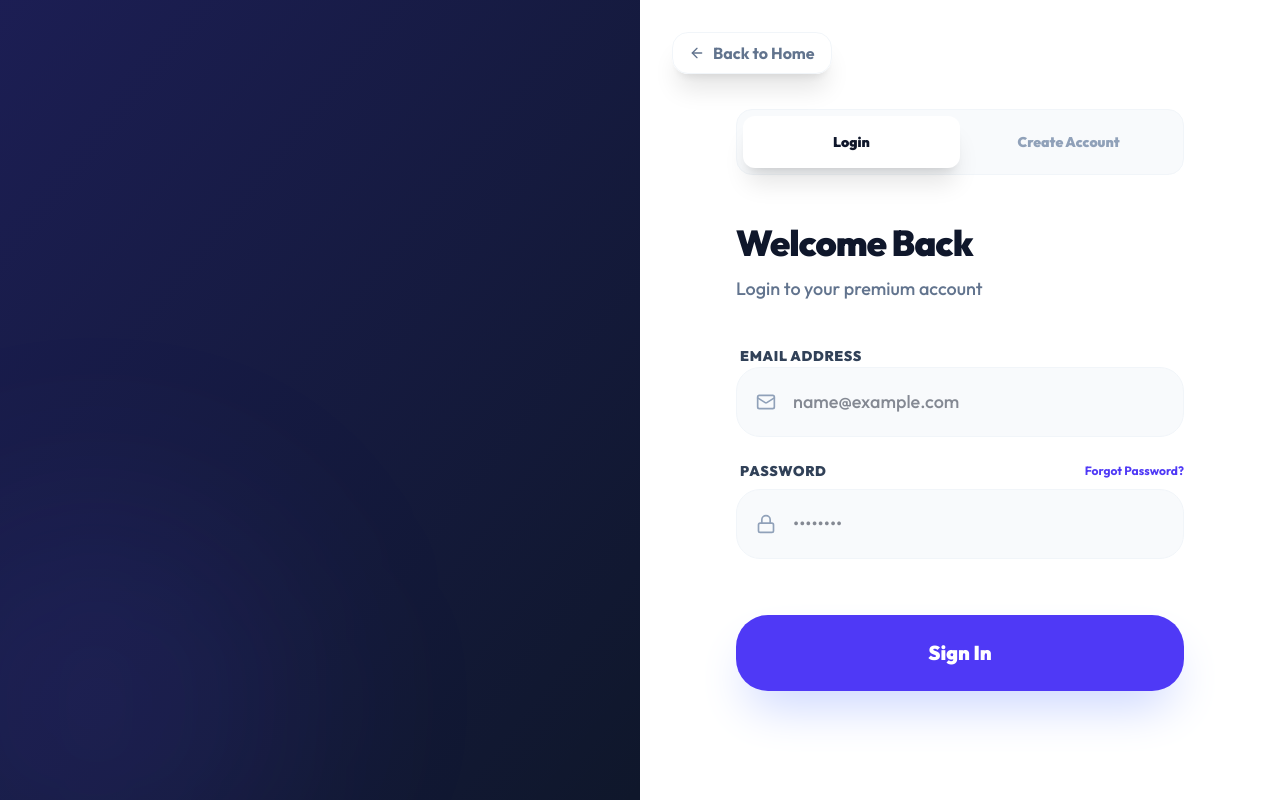
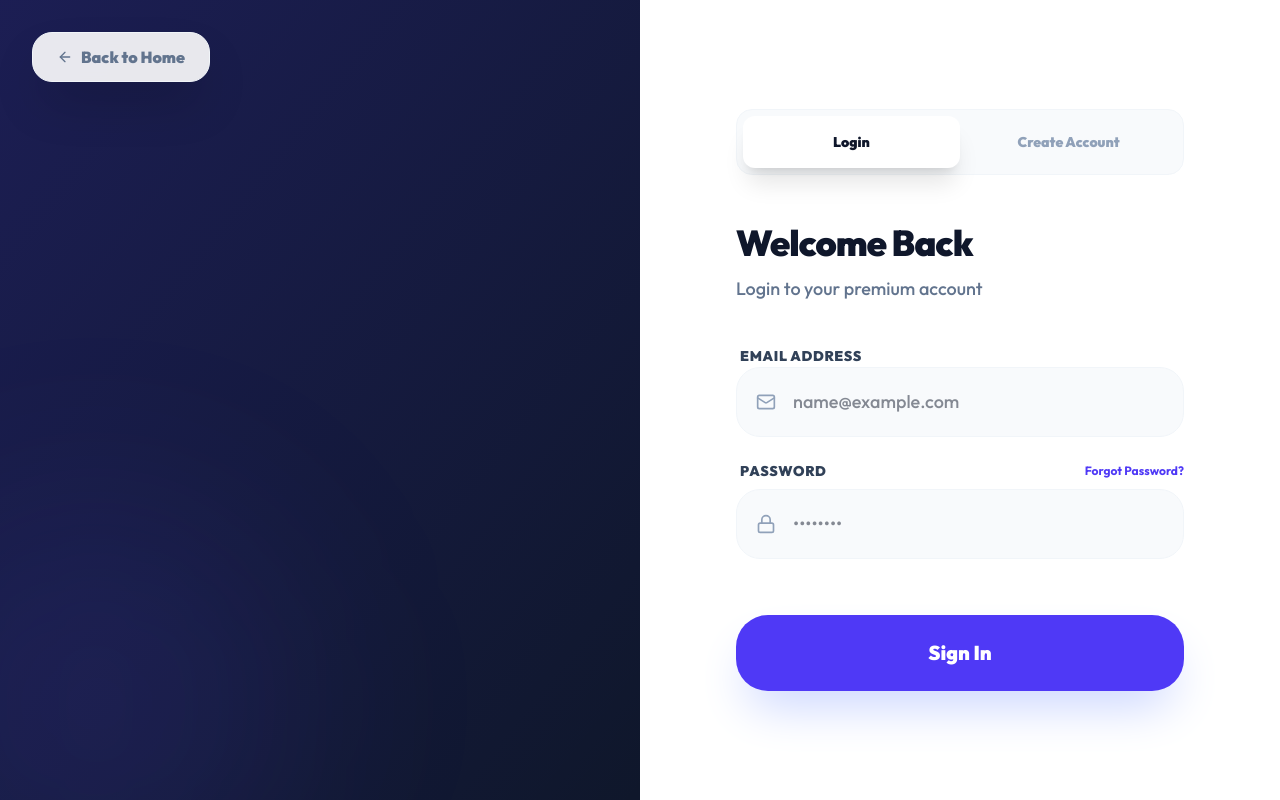
Before and after one commit to zingline-dev/Nexrova, a Next.js app in the folder Nexrova-web/: page /login in a window 1280 px wide. Built offline with nearby package versions, Linux system fonts and the light colour scheme.

Commit message:
Moved back button to global top-left corner

```diff
--- a/Nexrova-web/src/app/login/page.tsx
+++ b/Nexrova-web/src/app/login/page.tsx
@@ -45,6 +45,13 @@ export default function LoginPage() {
 
   return (
     <div className="min-h-screen bg-white flex relative overflow-hidden">
+      <Link
+        href="/"
+        className="fixed top-8 left-8 flex items-center gap-2 text-slate-500 font-black hover:text-indigo-600 transition-all bg-white/90 backdrop-blur-md px-6 py-3 rounded-[20px] border border-slate-100 shadow-2xl hover-lift z-[100]"
+      >
+        <ArrowRight className="w-4 h-4 rotate-180" /> Back to Home
+      </Link>
+
       {/* Visual Side (Hidden on Mobile) */}
       <div className="hidden lg:flex lg:w-1/2 bg-slate-900 relative items-center justify-center p-20 overflow-hidden">
         <div className="absolute top-0 left-0 w-full h-full bg-gradient-to-br from-indigo-600/20 to-transparent" />
@@ -79,12 +86,6 @@ export default function LoginPage() {
 
       {/* Form Side */}
       <div className="w-full lg:w-1/2 flex flex-col relative px-6 sm:px-12 lg:px-20 overflow-y-auto">
-        <Link
-          href="/"
-          className="fixed top-4 left-4 lg:absolute lg:top-8 lg:left-8 flex items-center gap-2 text-slate-500 font-bold hover:text-indigo-600 transition-all bg-white/80 backdrop-blur-md px-4 py-2 rounded-2xl border border-slate-100 shadow-xl hover-lift z-50"
-        >
-          <ArrowRight className="w-4 h-4 rotate-180" /> Back to Home
-        </Link>
 
         <div className="flex-1 flex flex-col py-24 max-w-md mx-auto w-full animate-slide-up">
           <div className="my-auto">
```
